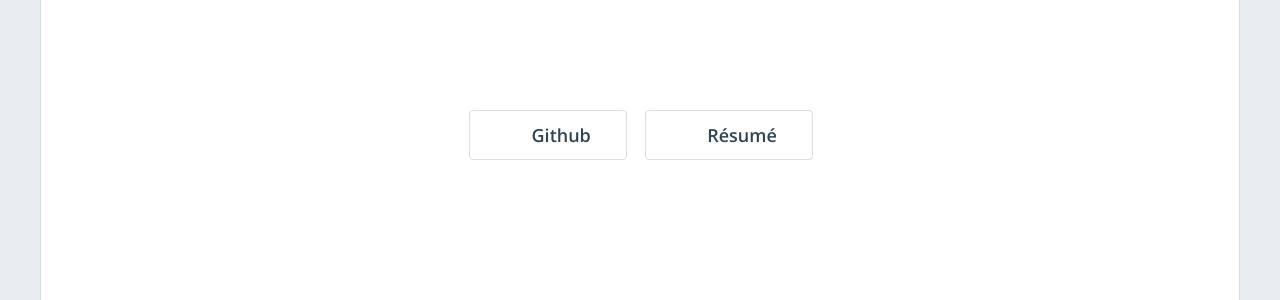
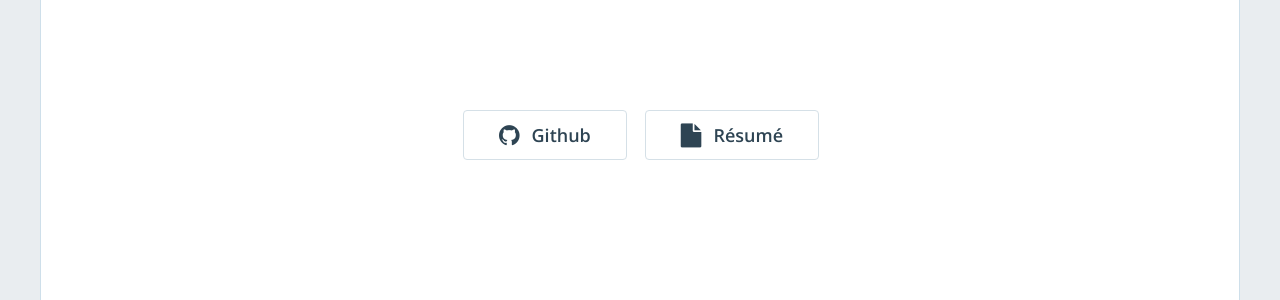
Before and after one commit to mashadchowdhury/mashadchowdhury.github.io, a Jekyll site: the page built from index.html, in a window 1280 px wide. Shown: the part 281-581 px from the top of the page. Built offline with Jekyll 4.4.1, drawn with Linux system fonts in a browser that asks for light colours; nearby versions of some CDN libraries; the list of posts is cut into pages by our own code.

Commit message:
Update home-hero.html

```diff
--- a/_includes/home-hero.html
+++ b/_includes/home-hero.html
@@ -24,13 +24,13 @@
               <a href="https://twitter.com/{{ site.data.global.twitter }}"><button class="btn btn-default btn-lg"><i class="fa fa-twitter fa-lg"></i>Twitter</button></a>
             {% endif %}
             {% if site.data.global.github != '' %}
-              <a href="https://github.com/{{ site.data.global.github }}"><button class="btn btn-default btn-lg"><i class="fab fa-github fa-lg"></i>Github</button></a>
+              <a href="https://github.com/{{ site.data.global.github }}"><button class="btn btn-default btn-lg"><i class="fa fa-github fa-lg"></i>Github</button></a>
             {% endif %}
             {% if site.data.global.medium != '' %}
               <a href="https://{{ site.data.global.medium }}"><button class="btn btn-default btn-lg"><i class="fa fa-medium fa-lg"></i>Medium</button></a>
             {% endif %}
             {% if site.cv_url != '' %}
-              <a href="{{ site.data.global.cv_url }}"><button class="btn btn-default btn-lg"><i class="fas fa-file fa-lg"></i>Résumé</button></a>
+              <a href="{{ site.data.global.cv_url }}"><button class="btn btn-default btn-lg"><i class="fa fa-file fa-lg"></i>Résumé</button></a>
             {% endif %}
 
           </div>
```
